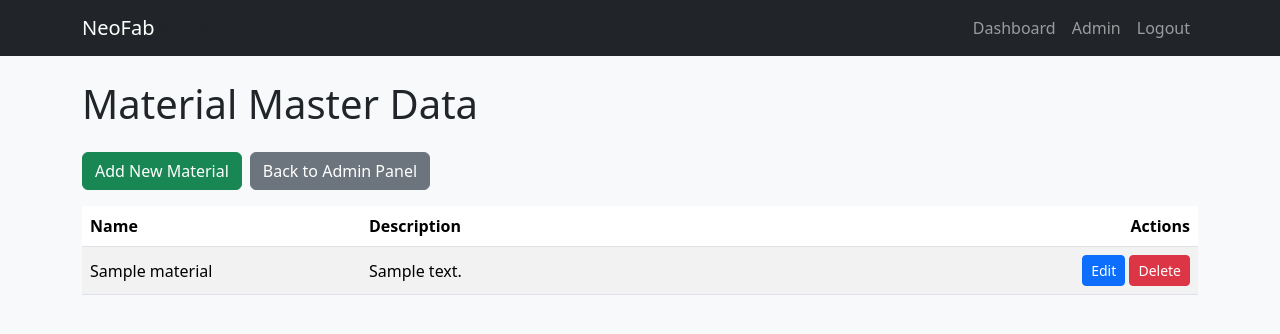
After one commit to know-how-schmiede/NeoFab, a Flask app: page /admin/materials in a window 1280 px wide. The commit adds this page. Shown: the top 334 px of the page. Run offline with Flask 3, Linux system fonts and the light colour scheme; a user stored in the database is signed in; tables that the repository leaves empty hold one stand-in row (values such as "Sample post").

Commit message:
Material und Farben

```diff
--- a/neofab/app.py
+++ b/neofab/app.py
@@ -3,7 +3,6 @@ from datetime import datetime
 from sqlalchemy import func
 import os
 import logging
-
 
 from flask import Flask, render_template, redirect, url_for, request, flash
 from flask_sqlalchemy import SQLAlchemy
@@ -44,8 +43,6 @@ STATUS_LABELS.setdefault("neu", "New")
 STATUS_LABELS.setdefault("in_bearbeitung", "In progress")
 STATUS_LABELS.setdefault("abgeschlossen", "Completed")
 
-
-
 # === Konfiguration ===
 app.config["SECRET_KEY"] = os.environ.get("NEOFAB_SECRET_KEY", "dev-secret-change-me")
 app.config["SQLALCHEMY_DATABASE_URI"] = "sqlite:///neofab.db"
@@ -61,13 +58,10 @@ def inject_globals():
         "status_labels": STATUS_LABELS,
     }
 
-
-
 db = SQLAlchemy(app)
 
 login_manager = LoginManager(app)
 login_manager.login_view = "login"   # wohin bei @login_required ohne Login?
-
 
 # === User-Modell ===
 class User(UserMixin, db.Model):
@@ -99,7 +93,6 @@ class User(UserMixin, db.Model):
     def check_password(self, password: str) -> bool:
         return check_password_hash(self.password_hash, password)
 
-
 # === Order-Modell ===
 class Order(db.Model):
     __tablename__ = "orders"
@@ -112,7 +105,6 @@ class Order(db.Model):
     # Status: internal codes: "new", "in_progress", "on_hold", "completed", "cancelled"
     status = db.Column(db.String(50), nullable=False, default="new")
 
-
     created_at = db.Column(db.DateTime, nullable=False, default=datetime.utcnow)
     updated_at = db.Column(
         db.DateTime,
@@ -124,7 +116,14 @@ class Order(db.Model):
     user_id = db.Column(db.Integer, db.ForeignKey("user.id"), nullable=False)
     user = db.relationship("User", back_populates="orders")
 
-    # NEU: Nachrichten zum Auftrag
+    # NEU: Material- und Farb-Auswahl (optional)
+    material_id = db.Column(db.Integer, db.ForeignKey("materials.id"), nullable=True)
+    color_id = db.Column(db.Integer, db.ForeignKey("colors.id"), nullable=True)
+
+    material = db.relationship("Material")
+    color = db.relationship("Color")
+
+    # Nachrichten zum Auftrag
     messages = db.relationship(
         "OrderMessage",
         back_populates="order",
@@ -133,7 +132,7 @@ class Order(db.Model):
     )
 
 
-
+# === Order-Message ===
 class OrderMessage(db.Model):
     __tablename__ = "order_messages"
 
@@ -147,7 +146,7 @@ class OrderMessage(db.Model):
     order = db.relationship("Order", back_populates="messages")
     user = db.relationship("User")
 
-
+# === Order-Readstatus ===
 class OrderReadStatus(db.Model):
     __tablename__ = "order_read_status"
 
@@ -163,6 +162,31 @@ class OrderReadStatus(db.Model):
         db.UniqueConstraint("order_id", "user_id", name="uq_order_user"),
     )
 
+# === Modell Material ===
+class Material(db.Model):
+    __tablename__ = "materials"
+
+    id = db.Column(db.Integer, primary_key=True)
+    name = db.Column(db.String(50), unique=True, nullable=False)
+
+    # optional: Kurzbeschreibung / Notizen
+    description = db.Column(db.String(255))
+
+    def __repr__(self):
+        return f"<Material {self.name}>"
+
+# === Modell Color ===
+class Color(db.Model):
+    __tablename__ = "colors"
+
+    id = db.Column(db.Integer, primary_key=True)
+    name = db.Column(db.String(50), unique=True, nullable=False)
+
+    # optional: hex-Farbcode für spätere UI-Spielereien
+    hex_code = db.Column(db.String(7))  # z.B. '#FF0000'
+
+    def __repr__(self):
+        return f"<Color {self.name}>"
 
 @login_manager.user_loader
 def load_user(user_id):
@@ -184,7 +208,6 @@ def roles_required(*roles):
             return view_func(*args, **kwargs)
         return wrapped
     return decorator
-
 
 # === CLI-Helfer zum Initialisieren der DB ===
 @app.cli.command("init-db")
@@ -209,18 +232,46 @@ def create_admin():
     db.session.commit()
     print(f"Admin user '{email}' created.")
 
+# === NEU: Stammdaten (Material / Farbe) initial befüllen ===
+@app.cli.command("init-stammdaten")
+def init_stammdaten():
+    """
+    Legt einige Standard-Materialien und -Farben an, falls sie noch nicht existieren.
+    Beispielaufruf:
+        flask --app app init-stammdaten
+    """
+    base_materials = ["PLA", "ABS", "PETG", "TPU"]
+    for name in base_materials:
+        if not Material.query.filter_by(name=name).first():
+            db.session.add(Material(name=name))
+            print(f"Material angelegt: {name}")
+
+    base_colors = [
+        ("Schwarz", "#000000"),
+        ("Weiß", "#FFFFFF"),
+        ("Rot", "#FF0000"),
+        ("Gelb", "#FFFF00"),
+        ("Blau", "#0000FF"),
+        ("Grau", "#808080"),
+    ]
+    for name, hex_code in base_colors:
+        if not Color.query.filter_by(name=name).first():
+            db.session.add(Color(name=name, hex_code=hex_code))
+            print(f"Farbe angelegt: {name} ({hex_code})")
+
+    db.session.commit()
+    print("Stammdaten initialisiert.")
+
 @app.cli.command("version")
 def show_version():
     """Zeigt die aktuelle NeoFab-Version an."""
     print(f"NeoFab version: {APP_VERSION}")
-
 
 # === Routen ===
 
 @app.route("/")
 def landing():
     return render_template("landing.html")
-
 
 @app.route("/login", methods=["GET", "POST"])
 def login():
@@ -245,7 +296,6 @@ def login():
             flash("Invalid email or password.", "danger")
 
     return render_template("login.html")
-
 
 @app.route("/register", methods=["GET", "POST"])
 def register():
@@ -289,6 +339,10 @@ def register():
 @app.route("/orders/new", methods=["GET", "POST"])
 @login_required
 def new_order():
+    # Stammdaten laden (für GET und POST)
+    materials = Material.query.order_by(Material.name.asc()).all()
+    colors = Color.query.order_by(Color.name.asc()).all()
+
     if request.method == "POST":
         title = request.form.get("title", "").strip()
         description = request.form.get("description", "").strip()
@@ -305,11 +359,17 @@ def new_order():
             status = "new"
         # ------------------------
 
+        # Material / Farbe aus Formular lesen (optional)
+        material_id = request.form.get("material_id") or None
+        color_id = request.form.get("color_id") or None
+
         if not title:
             flash("Please provide a title for the order.", "danger")
             return render_template(
                 "orders_new.html",
                 order_statuses=ORDER_STATUSES,
+                materials=materials,
+                colors=colors,
             )
 
         order = Order(
@@ -318,12 +378,27 @@ def new_order():
             status=status,
             user_id=current_user.id,
         )
+
+        # Nur sinnvolle IDs setzen
+        if material_id:
+            try:
+                order.material_id = int(material_id)
+            except ValueError:
+                pass
+
+        if color_id:
+            try:
+                order.color_id = int(color_id)
+            except ValueError:
+                pass
+
         db.session.add(order)
         db.session.commit()
 
         app.logger.debug(
             f"[new_order] Created order id={order.id}, title={order.title!r}, "
-            f"status={order.status!r}, user={current_user.email}"
+            f"status={order.status!r}, user={current_user.email}, "
+            f"material_id={order.material_id}, color_id={order.color_id}"
         )
 
         flash("Order has been created.", "success")
@@ -333,8 +408,9 @@ def new_order():
     return render_template(
         "orders_new.html",
         order_statuses=ORDER_STATUSES,
+        materials=materials,
+        colors=colors,
     )
-
 
 
 
@@ -369,6 +445,27 @@ def order_detail(order_id):
             else:
                 order.title = title
                 order.description = description or None
+
+                # Material / Farbe aktualisieren (für alle Rollen erlaubt)
+                material_id = request.form.get("material_id") or None
+                color_id = request.form.get("color_id") or None
+
+                if material_id:
+                    try:
+                        order.material_id = int(material_id)
+                    except ValueError:
+                        order.material_id = None
+                else:
+                    order.material_id = None
+
+                if color_id:
+                    try:
+                        order.color_id = int(color_id)
+                    except ValueError:
+                        order.color_id = None
+                else:
+                    order.color_id = None
+
 
                 # Only admin may change status
                 if current_user.role == "admin":
@@ -458,22 +555,24 @@ def order_detail(order_id):
             f"[order_detail] Updated read status for order={order.id}, user={current_user.email}"
         )
 
-    db.session.commit()
-    # -----------------------------------------------------
+    messages = order.messages
 
-    messages = order.messages
+    # Stammdaten für Auswahlfelder laden
+    materials = Material.query.order_by(Material.name.asc()).all()
+    colors = Color.query.order_by(Color.name.asc()).all()
+
     app.logger.debug(
         f"[order_detail] Render detail for order {order.id}: status={order.status!r}, "
-        f"messages_count={len(messages)}"
+        f"messages_count={len(messages)}, material_id={order.material_id}, color_id={order.color_id}"
     )
     return render_template(
         "order_detail.html",
         order=order,
         messages=messages,
         order_statuses=ORDER_STATUSES,
+        materials=materials,
+        colors=colors,
     )
-
-
 
 
 @app.route("/dashboard")
@@ -567,12 +666,6 @@ def dashboard():
         status_labels=STATUS_LABELS,
     )
 
-
-
-
-
-
-
 @app.route("/admin")
 @roles_required("admin")
 def admin_panel():
@@ -583,7 +676,6 @@ def admin_panel():
 def admin_user_list():
     users = User.query.order_by(User.id.asc()).all()
     return render_template("admin_users.html", users=users)
-
 
 @app.route("/admin/users/<int:user_id>/edit", methods=["GET", "POST"])
 @roles_required("admin")
@@ -630,11 +722,131 @@ def admin_user_edit(user_id):
                 flash("User updated.", "success")
                 return redirect(url_for("admin_user_list"))
 
-
-
     return render_template("admin_user_edit.html", user=user)
 
+# === NEU: Admin-Stammdaten – Material ===
+@app.route("/admin/materials")
+@roles_required("admin")
+def admin_material_list():
+    materials = Material.query.order_by(Material.name.asc()).all()
+    return render_template("admin_materials.html", materials=materials)
 
+@app.route("/admin/materials/new", methods=["GET", "POST"])
+@roles_required("admin")
+def admin_material_new():
+    if request.method == "POST":
+        name = request.form.get("name", "").strip()
+        description = request.form.get("description", "").strip() or None
+
+        if not name:
+            flash("Material name is required.", "danger")
+        else:
+            existing = Material.query.filter_by(name=name).first()
+            if existing:
+                flash("A material with this name already exists.", "danger")
+            else:
+                m = Material(name=name, description=description)
+                db.session.add(m)
+                db.session.commit()
+                flash("Material created.", "success")
+                return redirect(url_for("admin_material_list"))
+
+    return render_template("admin_material_edit.html", material=None)
+
+@app.route("/admin/materials/<int:material_id>/edit", methods=["GET", "POST"])
+@roles_required("admin")
+def admin_material_edit(material_id):
+    material = Material.query.get_or_404(material_id)
+
+    if request.method == "POST":
+        name = request.form.get("name", "").strip()
+        description = request.form.get("description", "").strip() or None
+
+        if not name:
+            flash("Material name is required.", "danger")
+        else:
+            existing = Material.query.filter_by(name=name).first()
+            if existing and existing.id != material.id:
+                flash("Another material with this name already exists.", "danger")
+            else:
+                material.name = name
+                material.description = description
+                db.session.commit()
+                flash("Material updated.", "success")
+                return redirect(url_for("admin_material_list"))
+
+    return render_template("admin_material_edit.html", material=material)
+
+@app.route("/admin/materials/<int:material_id>/delete", methods=["POST"])
+@roles_required("admin")
+def admin_material_delete(material_id):
+    material = Material.query.get_or_404(material_id)
+    db.session.delete(material)
+    db.session.commit()
+    flash("Material deleted.", "info")
+    return redirect(url_for("admin_material_list"))
+
+# === NEU: Admin-Stammdaten – Farben ===
+@app.route("/admin/colors")
+@roles_required("admin")
+def admin_color_list():
+    colors = Color.query.order_by(Color.name.asc()).all()
+    return render_template("admin_colors.html", colors=colors)
+
+@app.route("/admin/colors/new", methods=["GET", "POST"])
+@roles_required("admin")
+def admin_color_new():
+    if request.method == "POST":
+        name = request.form.get("name", "").strip()
+        hex_code = request.form.get("hex_code", "").strip() or None
+
+        if not name:
+            flash("Color name is required.", "danger")
+        else:
+            existing = Color.query.filter_by(name=name).first()
+            if existing:
+                flash("A color with this name already exists.", "danger")
+            else:
+                c = Color(name=name, hex_code=hex_code)
+                db.session.add(c)
+                db.session.commit()
+                flash("Color created.", "success")
+                return redirect(url_for("admin_color_list"))
+
+    return render_template("admin_color_edit.html", color=None)
+
+@app.route("/admin/colors/<int:color_id>/edit", methods=["GET", "POST"])
+@roles_required("admin")
+def admin_color_edit(color_id):
+    color = Color.query.get_or_404(color_id)
+
+    if request.method == "POST":
+        name = request.form.get("name", "").strip()
+        hex_code = request.form.get("hex_code", "").strip() or None
+
+        if not name:
+            flash("Color name is required.", "danger")
+        else:
+            existing = Color.query.filter_by(name=name).first()
+            if existing and existing.id != color.id:
+                flash("Another color with this name already exists.", "danger")
+            else:
+                color.name = name
+                color.hex_code = hex_code
+                db.session.commit()
+                flash("Color updated.", "success")
+                return redirect(url_for("admin_color_list"))
+
+    return render_template("admin_color_edit.html", color=color)
+
+@app.route("/admin/colors/<int:color_id>/delete", methods=["POST"])
+@roles_required("admin")
+def admin_color_delete(color_id):
+    color = Color.query.get_or_404(color_id)
+    db.session.delete(color)
+    db.session.commit()
+    flash("Color deleted.", "info")
+    return redirect(url_for("admin_color_list"))
 
 @app.route("/logout")
 @login_required
@@ -643,6 +855,5 @@ def logout():
     flash("You have been logged out.", "info")
     return redirect(url_for("landing"))
 
-
 if __name__ == "__main__":
     app.run(debug=True)
--- /dev/null
+++ b/neofab/templates/admin_materials.html
@@ -0,0 +1,51 @@
+{% extends "base.html" %}
+
+{% block title %}Admin – Materials{% endblock %}
+
+{% block content %}
+<h1 class="mb-4">Material Master Data</h1>
+
+<div class="mb-3 d-flex gap-2">
+    <a href="{{ url_for('admin_material_new') }}" class="btn btn-success">
+        Add New Material
+    </a>
+    <a href="{{ url_for('admin_panel') }}" class="btn btn-secondary">
+        Back to Admin Panel
+    </a>
+</div>
+
+{% if materials %}
+    <table class="table table-striped align-middle">
+        <thead>
+            <tr>
+                <th style="width: 25%;">Name</th>
+                <th>Description</th>
+                <th class="text-end" style="width: 20%;">Actions</th>
+            </tr>
+        </thead>
+        <tbody>
+        {% for m in materials %}
+            <tr>
+                <td>{{ m.name }}</td>
+                <td>{{ m.description or '' }}</td>
+                <td class="text-end">
+                    <a href="{{ url_for('admin_material_edit', material_id=m.id) }}"
+                       class="btn btn-sm btn-primary">
+                        Edit
+                    </a>
+                    <form action="{{ url_for('admin_material_delete', material_id=m.id) }}"
+                          method="post" class="d-inline"
+                          onsubmit="return confirm('Delete material \"{{ m.name }}\"?');">
+                        <button type="submit" class="btn btn-sm btn-danger">
+                            Delete
+                        </button>
+                    </form>
+                </td>
+            </tr>
+        {% endfor %}
+        </tbody>
+    </table>
+{% else %}
+    <p>No materials have been defined yet.</p>
+{% endif %}
+{% endblock %}
--- a/neofab/version.py
+++ b/neofab/version.py
@@ -1,2 +1,2 @@
 # version.py
-APP_VERSION = "0.1.5"
+APP_VERSION = "0.1.6"
```
Also changed, not shown: doku/Version_Timeline.md (+2 -0 lines), neofab/templates/admin.html (+22 -3 lines), neofab/templates/admin_color_edit.html (added, +44 -0 lines), neofab/templates/admin_colors.html (added, +59 -0 lines), neofab/templates/admin_material_edit.html (added, +42 -0 lines), neofab/templates/order_detail.html (+28 -0 lines), neofab/templates/orders_new.html (+25 -0 lines).
